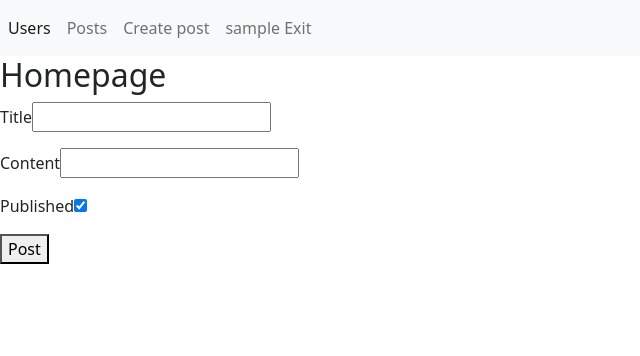
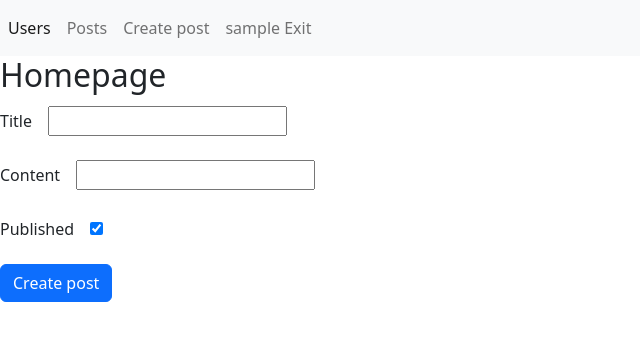
Before and after one commit to Simple2B/django.app, a Django app: page /posts/create/ in a window 1280 px wide. Shown: the top 356 px of the page, without its empty margins (0-640 px from the left). Run offline with Django 4.2, Linux system fonts and the light colour scheme; the visitor is signed in with stand-in values (Sample User, id 1).

Commit message:
add botstrap to templates

```diff
--- a/posts/templates/posts/create_post.html
+++ b/posts/templates/posts/create_post.html
@@ -3,12 +3,18 @@
 {% block content %}
     <form action="" method="post">
         {% csrf_token %}
-        {% for p in form %}
-            <p><label for=" {{ p.id_for_label }} ">{{ p.label }}</label>{{ p }}</p>
-            <div>{{ p.errors }}</div>
-        {% endfor %}
-        <button type="submit">Post</button>
+            {% for p in form %}
+                <div class="row g-3 align-items-center">
+                    <div class="col-auto">
+                        <label class="col-form-label" for=" {{ p.id_for_label }} ">{{ p.label }}</label>
+                    </div>
+                    <div class="col-auto">
+                        {{ p }}
+                    </div>
+                    <div>{{ p.errors }}</div>
+                </div>
+            {% endfor %}
+
+        <button type="submit" class="btn btn-primary">Create post</button>
     </form>
-
-
 {% endblock %}
--- a/posts/templates/posts/post_delete.html
+++ b/posts/templates/posts/post_delete.html
@@ -5,8 +5,8 @@
     <form method="post">
         {% csrf_token %}
         <p>Are you sure you want to delete "{{ object }}"?</p>
-        <input type="submit" value="Confirm">
-        <a href="{% url 'posts_list' %}">Cancel</a>
+        <input type="submit" value="Confirm" class="btn btn-danger">
+        <a href="{% url 'posts_list' %}" class="btn btn-primary">Cancel</a>
     </form>
 
 {% endblock %}
--- a/posts/templates/posts/post_detail.html
+++ b/posts/templates/posts/post_detail.html
@@ -8,8 +8,8 @@
     <p>Content: {{ post_detail.content }}</p>
     <p>Author: {{ post_detail.user }}</p>
 
-    <a href="{% url 'delete_post' post_detail.id %}">Delete</a>
-    <a href="{% url 'update_post' post_detail.id %}">Update</a>
+    <a href="{% url 'delete_post' post_detail.id %}" class="btn btn-primary">Delete</a>
+    <a href="{% url 'update_post' post_detail.id %}" class="btn btn-primary">Update</a>
 
 
 {% endblock %}
--- a/posts/templates/posts/post_update.html
+++ b/posts/templates/posts/post_update.html
@@ -5,8 +5,7 @@
     <form method="post">
         {% csrf_token %}
         {{ form.as_p }}
-        <input type="submit" value="Update">
-        <a href="{% url 'posts_list' %}">Cancel</a>
+        <input type="submit" value="Update" class="btn btn-primary">
+        <a href="{% url 'posts_list' %}" class="btn btn-primary">Cancel</a>
     </form>
-
 {% endblock %}
```
Also changed, not shown: posts/templates/posts/posts_list.html (+5 -5 lines), users/templates/users/profiles.html (+6 -3 lines).
